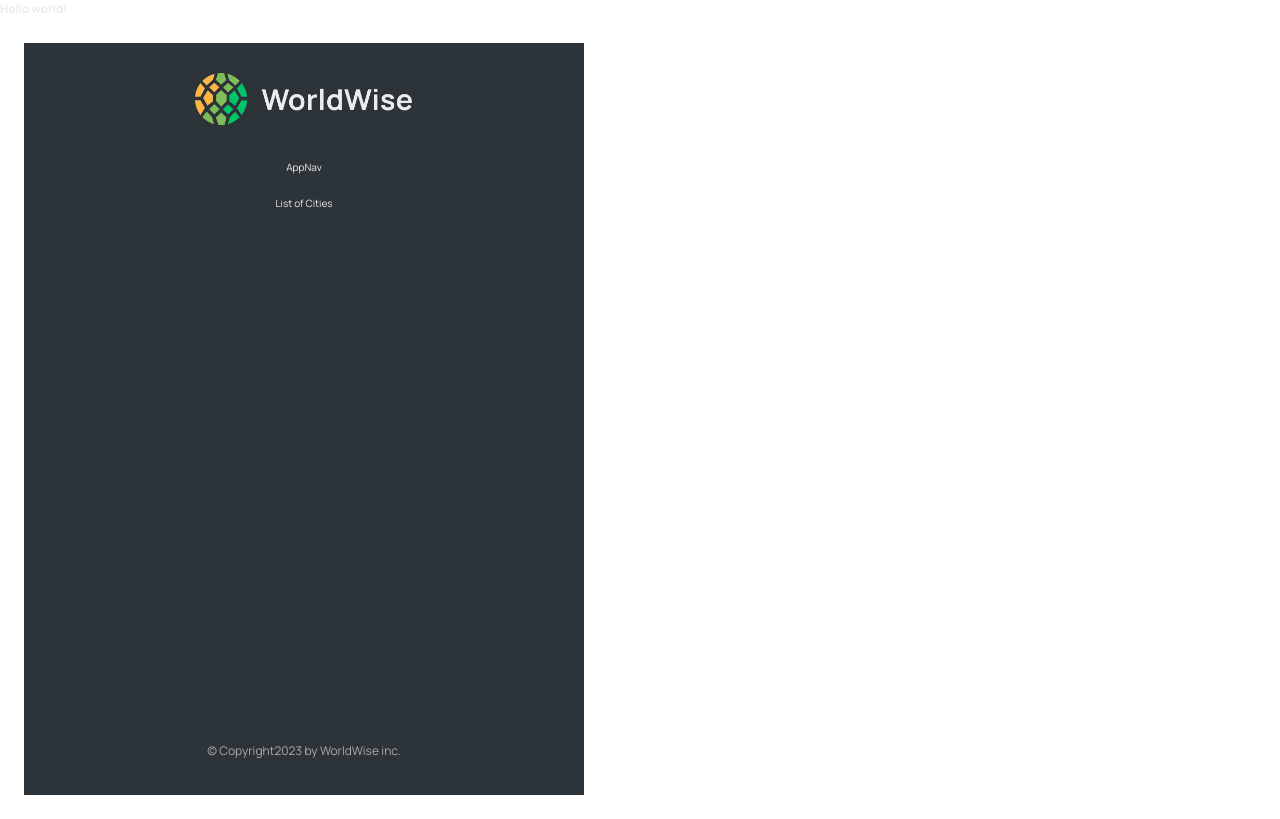
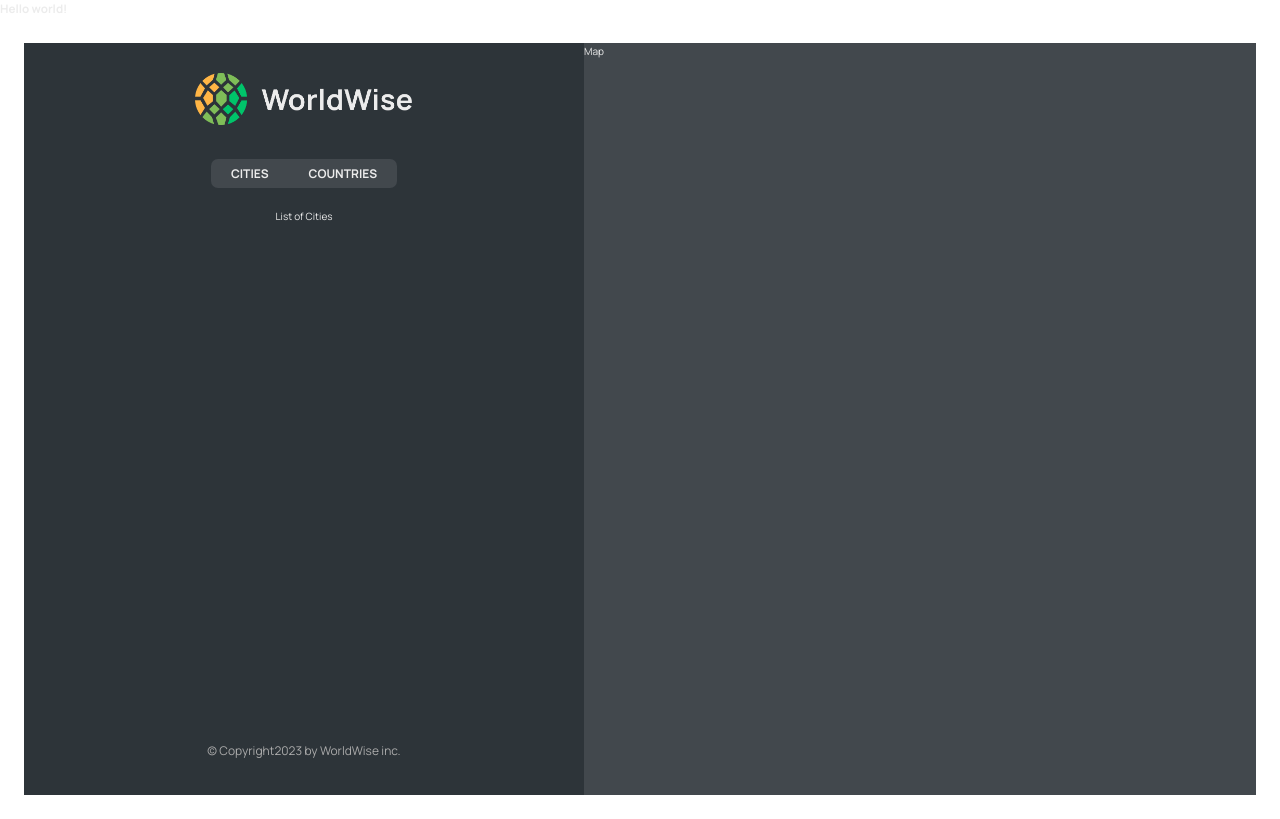
Before and after one commit to rabobahago/worldwise, a React (Vite) app: page /app in a window 1280 px wide. Built offline with nearby package versions, Linux system fonts and the light colour scheme.

Commit message:
nested routes created

```diff
--- a/src/App.jsx
+++ b/src/App.jsx
@@ -12,12 +12,17 @@ function App() {
       <h3>Hello world!</h3>
       <BrowserRouter>
         <Routes>
-          <Route path="/" element={<HomePage />} />
+          <Route index element={<HomePage />} />
           <Route path="product" element={<Product />} />
           <Route path="pricing" element={<Pricing />} />
           <Route path="login" element={<Login />} />
+          <Route path="app" element={<AppLayout />}>
+            <Route index element={<p>List of Cities</p>} />
+            <Route path="cities" element={<p>List of Cities</p>} />
+            <Route path="countries" element={<p>Countries</p>} />
+            <Route path="form" element={<p>form</p>} />
+          </Route>
           <Route path="*" element={<PageNotFound />} />
-          <Route path="app" element={<AppLayout />} />
         </Routes>
       </BrowserRouter>
     </div>
--- a/src/components/AppNav.jsx
+++ b/src/components/AppNav.jsx
@@ -1,4 +1,16 @@
+import { NavLink } from "react-router-dom";
 import styles from "./AppNav.module.css";
 export default function AppNav() {
-  return <div className={styles.nav}>AppNav</div>;
+  return (
+    <nav className={styles.nav}>
+      <ul>
+        <li>
+          <NavLink to="cities">Cities</NavLink>
+        </li>
+        <li>
+          <NavLink to="countries">Countries</NavLink>
+        </li>
+      </ul>
+    </nav>
+  );
 }
--- a/src/components/Map.jsx
+++ b/src/components/Map.jsx
@@ -1,5 +1,5 @@
-import React from "react";
+import styles from "./Map.module.css";
 
 export default function Map() {
-  return <div>Map</div>;
+  return <div className={styles.mapContainer}>Map</div>;
 }
--- a/src/components/Sidebar.jsx
+++ b/src/components/Sidebar.jsx
@@ -1,13 +1,14 @@
 import styles from "./Sidebar.module.css";
 import Logo from "../components/Logo";
 import AppNav from "./AppNav";
+import { Outlet } from "react-router-dom";
 
 export default function Sidebar() {
   return (
     <div className={styles.sidebar}>
       <Logo />
       <AppNav />
-      <p>List of Cities</p>
+      <Outlet />
       <footer className={styles.footer}>
         <p className={styles.copyright}>
           &copy; Copyright{new Date().getFullYear()} by WorldWise inc.
--- a/src/pages/AppLayout.jsx
+++ b/src/pages/AppLayout.jsx
@@ -1,9 +1,11 @@
 import Sidebar from "../components/Sidebar";
 import styles from "./AppLayout.module.css";
+import Map from "../components/Map";
 export default function AppLayout() {
   return (
     <div className={styles.app}>
       <Sidebar />
+      <Map />
     </div>
   );
 }
```
